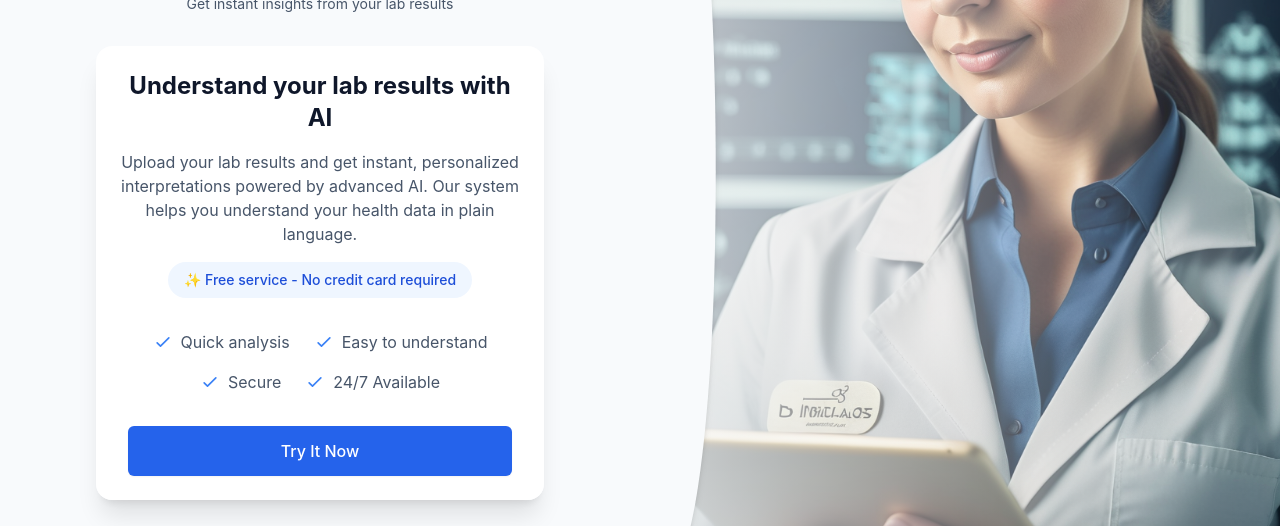
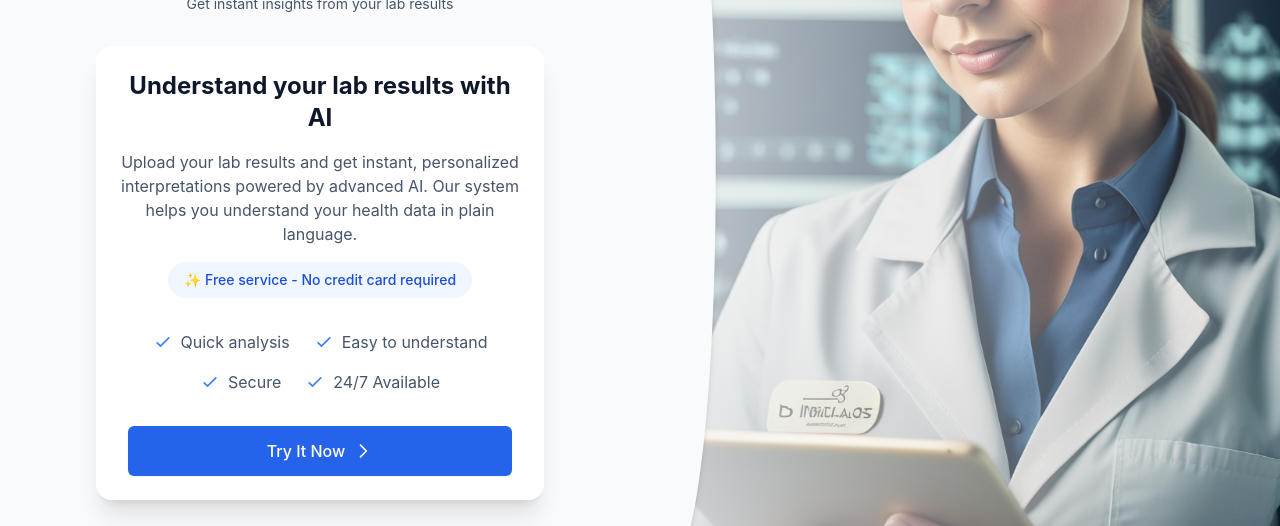
Before and after one commit to iuliaL/labsexplained, a React (Create React App) app in the folder frontend/: page / in a window 1280 px wide. Shown: the part 229-755 px from the top of the page. Built offline with nearby package versions, Linux system fonts and the light colour scheme.

Commit message:
Extracted icons in separate files

```diff
--- a/frontend/src/components/PatientWizard.tsx
+++ b/frontend/src/components/PatientWizard.tsx
@@ -2,7 +2,9 @@ import React, { useState } from "react";
 import { NameStep } from "./NameStep";
 import { DemographicsStep } from "./DemographicsStep";
 import { UploadStep } from "./UploadStep";
+import { WelcomeStep } from "./WelcomeStep";
 import doctorImage from "../assets/supawork-medic.png";
+import { UserIcon } from "./icons/UserIcon";
 
 type Step = "welcome" | "name" | "demographics" | "upload";
 
@@ -48,59 +50,6 @@ export default function PatientWizard() {
     }
   };
 
-  const WelcomeStep = () => (
-    <div className="text-center space-y-8">
-      <div className="space-y-4">
-        <h2 className="text-2xl font-bold text-slate-900">Understand your lab results with AI</h2>
-        <p className="text-slate-600 max-w-md mx-auto">
-          Upload your lab results and get instant, personalized interpretations powered by advanced AI. Our system helps
-          you understand your health data in plain language.
-        </p>
-        <div className="inline-flex items-center px-4 py-2 rounded-full bg-blue-50 text-blue-700 font-medium text-sm">
-          ✨ Free service - No credit card required
-        </div>
-      </div>
-
-      <div className="space-y-4">
-        <div className="flex items-center justify-center space-x-6">
-          <div className="flex items-center text-slate-600">
-            <svg className="h-5 w-5 mr-2 text-blue-500" fill="none" viewBox="0 0 24 24" stroke="currentColor">
-              <path strokeLinecap="round" strokeLinejoin="round" strokeWidth={2} d="M5 13l4 4L19 7" />
-            </svg>
-            <span>Quick analysis</span>
-          </div>
-          <div className="flex items-center text-slate-600">
-            <svg className="h-5 w-5 mr-2 text-blue-500" fill="none" viewBox="0 0 24 24" stroke="currentColor">
-              <path strokeLinecap="round" strokeLinejoin="round" strokeWidth={2} d="M5 13l4 4L19 7" />
-            </svg>
-            <span>Easy to understand</span>
-          </div>
-        </div>
-        <div className="flex items-center justify-center space-x-6">
-          <div className="flex items-center text-slate-600">
-            <svg className="h-5 w-5 mr-2 text-blue-500" fill="none" viewBox="0 0 24 24" stroke="currentColor">
-              <path strokeLinecap="round" strokeLinejoin="round" strokeWidth={2} d="M5 13l4 4L19 7" />
-            </svg>
-            <span>Secure</span>
-          </div>
-          <div className="flex items-center text-slate-600">
-            <svg className="h-5 w-5 mr-2 text-blue-500" fill="none" viewBox="0 0 24 24" stroke="currentColor">
-              <path strokeLinecap="round" strokeLinejoin="round" strokeWidth={2} d="M5 13l4 4L19 7" />
-            </svg>
-            <span>24/7 Available</span>
-          </div>
-        </div>
-      </div>
-
-      <button
-        onClick={nextStep}
-        className="w-full max-w-sm mx-auto flex justify-center items-center py-3 px-4 border border-transparent rounded-md shadow-sm text-base font-medium text-white bg-blue-600 hover:bg-blue-700 focus:outline-none focus:ring-2 focus:ring-offset-2 focus:ring-blue-500 transition-colors"
-      >
-        Try It Now
-      </button>
-    </div>
-  );
-
   return (
     <div className="min-h-screen bg-slate-50 flex">
       {/* Left side - Content */}
@@ -126,10 +75,7 @@ export default function PatientWizard() {
           {/* Logo and Title */}
           <div className="text-center mb-8">
             <div className="h-12 w-12 mx-auto text-blue-600 mb-6">
-              <svg viewBox="0 0 24 24" fill="currentColor">
-                <path d="M12,2L12,2c-3.3,0-6,2.7-6,6v2c0,3.3,2.7,6,6,6h0c3.3,0,6-2.7,6-6V8C18,4.7,15.3,2,12,2z" />
-                <path d="M12,16c-4.4,0-8,3.6-8,8h16C20,19.6,16.4,16,12,16z" />
-              </svg>
+              <UserIcon className="w-full h-full" />
             </div>
             <h1 className="text-3xl font-bold text-slate-900">Your AI-Powered Lab Interpreter</h1>
             <p className="mt-2 text-sm text-slate-600">Get instant insights from your lab results</p>
@@ -148,7 +94,7 @@ export default function PatientWizard() {
             )}
 
             {/* Steps */}
-            {currentStep === "welcome" && <WelcomeStep />}
+            {currentStep === "welcome" && <WelcomeStep onNext={nextStep} />}
             {currentStep === "name" && (
               <NameStep
                 firstName={patientData.firstName}
--- /dev/null
+++ b/frontend/src/components/WelcomeStep.tsx
@@ -0,0 +1,62 @@
+import React from "react";
+
+interface WelcomeStepProps {
+  onNext: () => void;
+}
+
+export const WelcomeStep: React.FC<WelcomeStepProps> = ({ onNext }) => (
+  <div className="text-center space-y-8">
+    <div className="space-y-4">
+      <h2 className="text-2xl font-bold text-slate-900">Understand your lab results with AI</h2>
+      <p className="text-slate-600 max-w-md mx-auto">
+        Upload your lab results and get instant, personalized interpretations powered by advanced AI. Our system helps
+        you understand your health data in plain language.
+      </p>
+      <div className="inline-flex items-center px-4 py-2 rounded-full bg-blue-50 text-blue-700 font-medium text-sm">
+        ✨ Free service - No credit card required
+      </div>
+    </div>
+
+    <div className="space-y-4">
+      <div className="flex items-center justify-center space-x-6">
+        <div className="flex items-center text-slate-600">
+          <svg className="h-5 w-5 mr-2 text-blue-500" fill="none" viewBox="0 0 24 24" stroke="currentColor">
+            <path strokeLinecap="round" strokeLinejoin="round" strokeWidth={2} d="M5 13l4 4L19 7" />
+          </svg>
+          <span>Quick analysis</span>
+        </div>
+        <div className="flex items-center text-slate-600">
+          <svg className="h-5 w-5 mr-2 text-blue-500" fill="none" viewBox="0 0 24 24" stroke="currentColor">
+            <path strokeLinecap="round" strokeLinejoin="round" strokeWidth={2} d="M5 13l4 4L19 7" />
+          </svg>
+          <span>Easy to understand</span>
+        </div>
+      </div>
+
+      <div className="flex items-center justify-center space-x-6">
+        <div className="flex items-center text-slate-600">
+          <svg className="h-5 w-5 mr-2 text-blue-500" fill="none" viewBox="0 0 24 24" stroke="currentColor">
+            <path strokeLinecap="round" strokeLinejoin="round" strokeWidth={2} d="M5 13l4 4L19 7" />
+          </svg>
+          <span>Secure</span>
+        </div>
+        <div className="flex items-center text-slate-600">
+          <svg className="h-5 w-5 mr-2 text-blue-500" fill="none" viewBox="0 0 24 24" stroke="currentColor">
+            <path strokeLinecap="round" strokeLinejoin="round" strokeWidth={2} d="M5 13l4 4L19 7" />
+          </svg>
+          <span>24/7 Available</span>
+        </div>
+      </div>
+    </div>
+
+    <button
+      onClick={onNext}
+      className="w-full max-w-sm mx-auto flex justify-center items-center py-3 px-4 border border-transparent rounded-md shadow-sm text-base font-medium text-white bg-blue-600 hover:bg-blue-700 focus:outline-none focus:ring-2 focus:ring-offset-2 focus:ring-blue-500 transition-colors"
+    >
+      Try It Now
+      <svg className="ml-2 h-5 w-5" fill="none" viewBox="0 0 24 24" stroke="currentColor">
+        <path strokeLinecap="round" strokeLinejoin="round" strokeWidth={2} d="M9 5l7 7-7 7" />
+      </svg>
+    </button>
+  </div>
+);
--- /dev/null
+++ b/frontend/src/components/icons/LabTestIcon.tsx
@@ -0,0 +1,13 @@
+import React from "react";
+
+interface LabTestIconProps {
+  className?: string;
+}
+
+export const LabTestIcon: React.FC<LabTestIconProps> = ({ className = "" }) => {
+  return (
+    <svg xmlns="http://www.w3.org/2000/svg" viewBox="0 0 24 24" fill="currentColor" className={className}>
+      <path d="M17 8h2v12c0 2.209-1.791 4-4 4s-4-1.791-4-4v-12h2v3h3v8.823c0 .973-.328 1.692-1.014 2.175l.014.002c1.103 0 2-.897 2-2v-12zm2-4h-8c-.552 0-1 .448-1 1s.448 1 1 1h8c.553 0 1-.448 1-1s-.447-1-1-1zm-12 12v-3h2v-1h-2v-1h2v-1h-2v-1h2v-1h-2v-1h2v-1h-2v-1h2v-1h-4v12c0 2.209 1.791 4 4 4v-2c-1.103 0-2-.897-2-2zm4-14h2c.553 0 1-.448 1-1s-.447-1-1-1h-8c-.552 0-1 .448-1 1s.448 1 1 1h6z" />
+    </svg>
+  );
+};
--- /dev/null
+++ b/frontend/src/components/icons/UserIcon.tsx
@@ -0,0 +1,14 @@
+import React from "react";
+
+interface UserIconProps {
+  className?: string;
+}
+
+export const UserIcon: React.FC<UserIconProps> = ({ className = "" }) => {
+  return (
+    <svg viewBox="0 0 24 24" fill="currentColor" xmlns="http://www.w3.org/2000/svg" className={className}>
+      <path d="M12,2L12,2c-3.3,0-6,2.7-6,6v2c0,3.3,2.7,6,6,6h0c3.3,0,6-2.7,6-6V8C18,4.7,15.3,2,12,2z" />
+      <path d="M12,16c-4.4,0-8,3.6-8,8h16C20,19.6,16.4,16,12,16z" />
+    </svg>
+  );
+};
```
